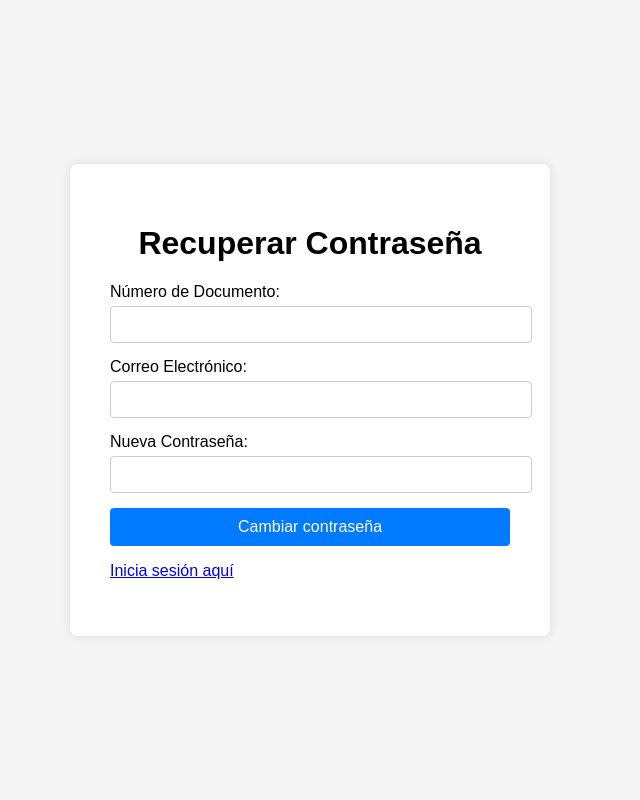
After one commit to aarbelaez15/ProyectoIngSoft, a Flask app: page /recuperar-contrasena in a window 1280 px wide. The commit adds this page. Shown: the whole page, without its empty margins (330-970 px from the left). Run offline with Flask 3, Linux system fonts and the light colour scheme.

Commit message:
Add files via upload

```diff
--- a/auth.py
+++ b/auth.py
@@ -62,3 +62,25 @@ def login():
             return redirect(url_for('auth.login'))
 
     return render_template('login.html')
+
+
+from werkzeug.security import generate_password_hash
+
+@auth_bp.route('/recuperar-contrasena', methods=['GET', 'POST'])
+def recuperar_contrasena():
+    if request.method == 'POST':
+        numero_documento = request.form['numero_documento']
+        correo = request.form['correo']
+        nueva_contraseña = request.form['nueva_contraseña']
+
+        usuario = User.query.filter_by(numero_documento=numero_documento, correo=correo).first()
+
+        if usuario:
+            # Actualizar la contraseña del usuario en la base de datos
+            usuario.password = generate_password_hash(nueva_contraseña)
+            db.session.commit()
+            flash('Se ha restablecido la contraseña con éxito.', 'success')
+        else:
+            flash('No se encontró ningún usuario con las credenciales proporcionadas.', 'error')
+
+    return render_template('recuperar_contrasena.html')
--- a/main.py
+++ b/main.py
@@ -28,10 +28,11 @@ app.register_blueprint(auth_bp)
 def index():
     with app.app_context():
         total = db.session.query(func.sum(Registro.monto)).scalar() or 0.0
-        registros = Registro.query.filter_by(user_id=current_user.id).order_by(desc(Registro.fecha)).all()
+        registros = []
+        if current_user.is_authenticated:  # Verifica si el usuario está autenticado
+            registros = Registro.query.filter_by(user_id=current_user.id).order_by(desc(Registro.fecha)).all()
 
     return render_template('registro.html', registros=registros, total=total)
-
 
 @app.route('/generar_informe_pdf', methods=['GET'])
 def generar_informe_pdf():
@@ -51,16 +52,11 @@ def generar_pdf(registros):
     buffer = BytesIO()
     doc = SimpleDocTemplate(buffer, pagesize=letter)
     elements = []
-
-    # Definir los encabezados de la tabla
     encabezados = ["Fecha", "Monto", "Descripción", "Tipo"]
     data = [encabezados]
-
-    # Agregar cada registro como una fila en la tabla
     for registro in registros:
         data.append([registro.fecha.strftime('%Y-%m-%d'), registro.monto, registro.descripcion, registro.tipo])
 
-    # Crear la tabla y aplicar estilos
     tabla = Table(data)
     tabla.setStyle(TableStyle([('BACKGROUND', (0, 0), (-1, 0), colors.grey),
                                ('TEXTCOLOR', (0, 0), (-1, 0), colors.whitesmoke),
@@ -70,10 +66,8 @@ def generar_pdf(registros):
                                ('BACKGROUND', (0, 1), (-1, -1), colors.beige),
                                ('GRID', (0, 0), (-1, -1), 1, colors.black)]))
 
-    # Agregar la tabla al documento
     elements.append(tabla)
 
-    # Construir el PDF
     doc.build(elements)
 
     buffer.seek(0)
@@ -91,10 +85,7 @@ def agregar():
             fecha = datetime.strptime(request.form['fecha'], '%Y-%m-%d')
             descripcion = request.form['descripcion']
             tipo = request.form['tipo']
-
-            # Obtener el usuario actualmente autenticado
             usuario_actual = current_user
-
             nuevo_registro = Registro(monto=monto, fecha=fecha, descripcion=descripcion, tipo=tipo, user_id=usuario_actual.id)
             db.session.add(nuevo_registro)
             db.session.commit()
@@ -103,7 +94,6 @@ def agregar():
 
     return render_template('agregar.html', total=total)
 
-
 if __name__ == '__main__':
     with app.app_context():
         db.create_all()
--- a/templates/login.html
+++ b/templates/login.html
@@ -3,7 +3,7 @@
 <head>
     <meta charset="UTF-8">
     <meta name="viewport" content="width=device-width, initial-scale=1.0">
-    <title>Iniciar Sesión</title>
+    <title>ZBank Iniciar Sesión</title>
     <style>
         body {
             font-family: Arial, sans-serif;
@@ -107,10 +107,14 @@
         {% endwith %}
         <!-- Fin del área de mensajes -->
 
+
         <div class="register-link">
             <p>¿No tienes una cuenta?</p>
             <a href="{{ url_for('auth.registro') }}"><button>Crear cuenta</button></a>
         </div>
+        <div class="register-link">
+            <p>¿Olvidaste tu contraseña? <a href="{{ url_for('auth.recuperar_contrasena') }}">Recupérala aquí</a></p>
+        </div>
     </div>
 </body>
 </html>
--- /dev/null
+++ b/templates/recuperar_contrasena.html
@@ -0,0 +1,86 @@
+<!DOCTYPE html>
+<html lang="es">
+<head>
+    <meta charset="UTF-8">
+    <meta name="viewport" content="width=device-width, initial-scale=1.0">
+    <title>Recuperar Contraseña</title>
+    <style>
+        body {
+            font-family: Arial, sans-serif;
+            background-color: #f4f4f4;
+            margin: 0;
+            padding: 0;
+            display: flex;
+            justify-content: center;
+            align-items: center;
+            height: 100vh;
+        }
+
+        #form-container {
+            background-color: #ffffff;
+            padding: 40px;
+            border-radius: 8px;
+            box-shadow: 0 0 10px rgba(0, 0, 0, 0.1);
+            max-width: 400px;
+            width: 100%;
+        }
+
+        h1 {
+            text-align: center;
+        }
+
+        label {
+            display: block;
+            margin-bottom: 5px;
+        }
+
+        input {
+            width: 100%;
+            padding: 10px;
+            margin-bottom: 15px;
+            border: 1px solid #ccc;
+            border-radius: 4px;
+        }
+
+        button {
+            width: 100%;
+            padding: 10px;
+            background-color: #007bff;
+            color: #fff;
+            border: none;
+            border-radius: 4px;
+            cursor: pointer;
+            font-size: 16px;
+        }
+
+        button:hover {
+            background-color: #0056b3;
+        }
+
+    </style>
+</head>
+<body>
+    <div id="form-container">
+        <h1>Recuperar Contraseña</h1>
+        <form action="{{ url_for('auth.recuperar_contrasena') }}" method="post">
+            <label for="numero_documento">Número de Documento:</label>
+            <input type="text" id="numero_documento" name="numero_documento" required>
+            <label for="correo">Correo Electrónico:</label>
+            <input type="email" id="correo" name="correo" required>
+            <label for="nueva_contraseña">Nueva Contraseña:</label>
+            <input type="password" id="nueva_contraseña" name="nueva_contraseña" required>
+            <button type="submit">Cambiar contraseña</button>
+            {% with messages = get_flashed_messages(with_categories=true) %}
+                {% if messages %}
+                    {% for category, message in messages %}
+                        <div class="alert alert-{{ category }}">
+                            {{ message }}
+                        </div>
+                    {% endfor %}
+                {% endif %}
+            {% endwith %}
+        </form>
+        <p><a href="{{ url_for('auth.login') }}">Inicia sesión aquí</a></p>
+    </div>
+</body>
+</html>
```
Also changed, not shown: templates/agregar.html (+4 -3 lines).
